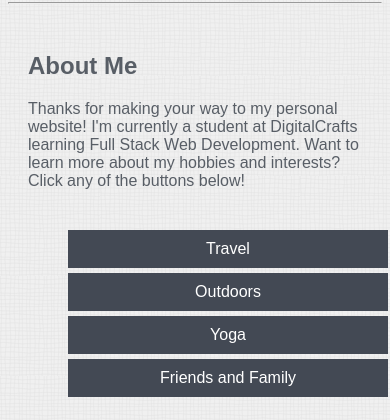
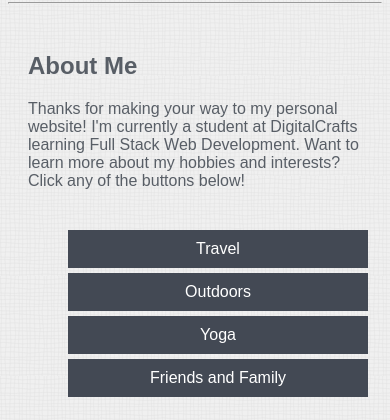
Before and after one commit to juliemdyer/HTML-CSS-Practices, a plain HTML site: page index.html in a window 390 px wide. Shown: the part 424-844 px from the top of the page. Drawn offline with Linux system fonts and the light colour scheme; a web font is replaced by a local one.

Commit message:
Added mobile responsiveness

```diff
--- a/css/style.css
+++ b/css/style.css
@@ -39,18 +39,19 @@ h1 {
     list-style: none;
     padding: 10px;
     background-color: #434954;
-    margin: 5px auto;
-    width: 300px;
 }
+
 a {
     text-decoration: none;
     color: #585e66;
 }
 
-ul a {
-    text-decoration: none;
+.menu a {
+    display: block;
     color: white;
     text-align: center;
+    margin: 5px auto;
+    width: 300px;
 }
 
 .contact {
```
